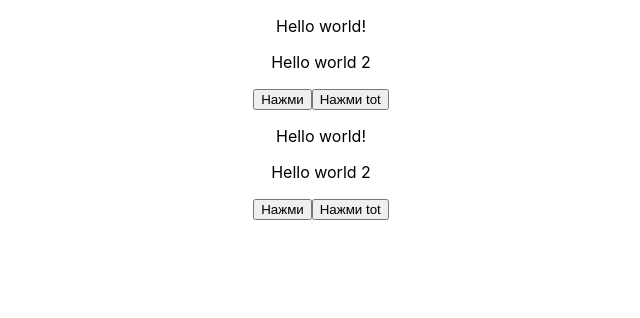
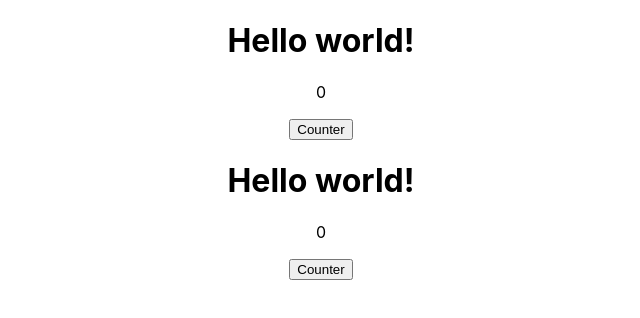
Before and after one commit to aprricod/react_lection4_ex1, a React (Create React App) app: page / in a window 1280 px wide. Shown: the top 318 px of the page, without its empty margins (319-959 px from the left). Built offline with nearby package versions, Linux system fonts and the light colour scheme.

Commit message:
добавлено состояние

```diff
--- a/src/App.js
+++ b/src/App.js
@@ -2,21 +2,24 @@ import React from "react";
 import "./App.css";
 
 class App extends React.PureComponent {
-  counter = 0;
+  // counter = 0;
 
   constructor(props) {
     super(props);
-    this.state = { hw: "Hello world!", hw2: "Hello world 2" };
+    this.state = { hw: "Hello world!", hw2: "Hello world 2", counter: 0 };
   }
 
   press = (name, age, bool) => {
     // this.counter++;
-    const hw = this.state.hw + "!";
+    // const hw = this.state.hw + "!";
     // this.setState({ ...this.state, hw });
-    this.setState({ hw });
+    // this.setState({ hw });
+    // console.log(this.counter, "Нажали кнопку");
 
-    // console.log(this.counter, "Нажали кнопку");
-    console.log(name, bool ? age : "");
+    this.setState((prevState, props) => ({
+      hw: prevState.hw + "!",
+      counter: prevState.counter + 1,
+    }));
   };
 
   render() {
@@ -24,11 +27,12 @@ class App extends React.PureComponent {
     return (
       <div className="App">
         {/* <p>Hello {name}</p> */}
-        <p>{this.state.hw}</p>
-        <p>{this.state.hw2}</p>
-        <button onClick={(e) => this.press("Artem", 30, true)}>Нажми</button>
-
-        <button onClick={(e) => this.press(name, age, bool)}>Нажми tot</button>
+        <h1>{this.state.hw}</h1>
+        {/* <p>{this.state.hw2}</p> */}
+        <p>{this.state.counter}</p>
+        {/* <button onClick={(e) => this.press("Artem", 30, true)}>Нажми</button> */}
+        <button onClick={() => this.press(name, age, bool)}>Counter</button>
+        {/* <button onClick={(e) => this.press(name, age, bool)}>Нажми tot</button> */}
       </div>
     );
   }
```
